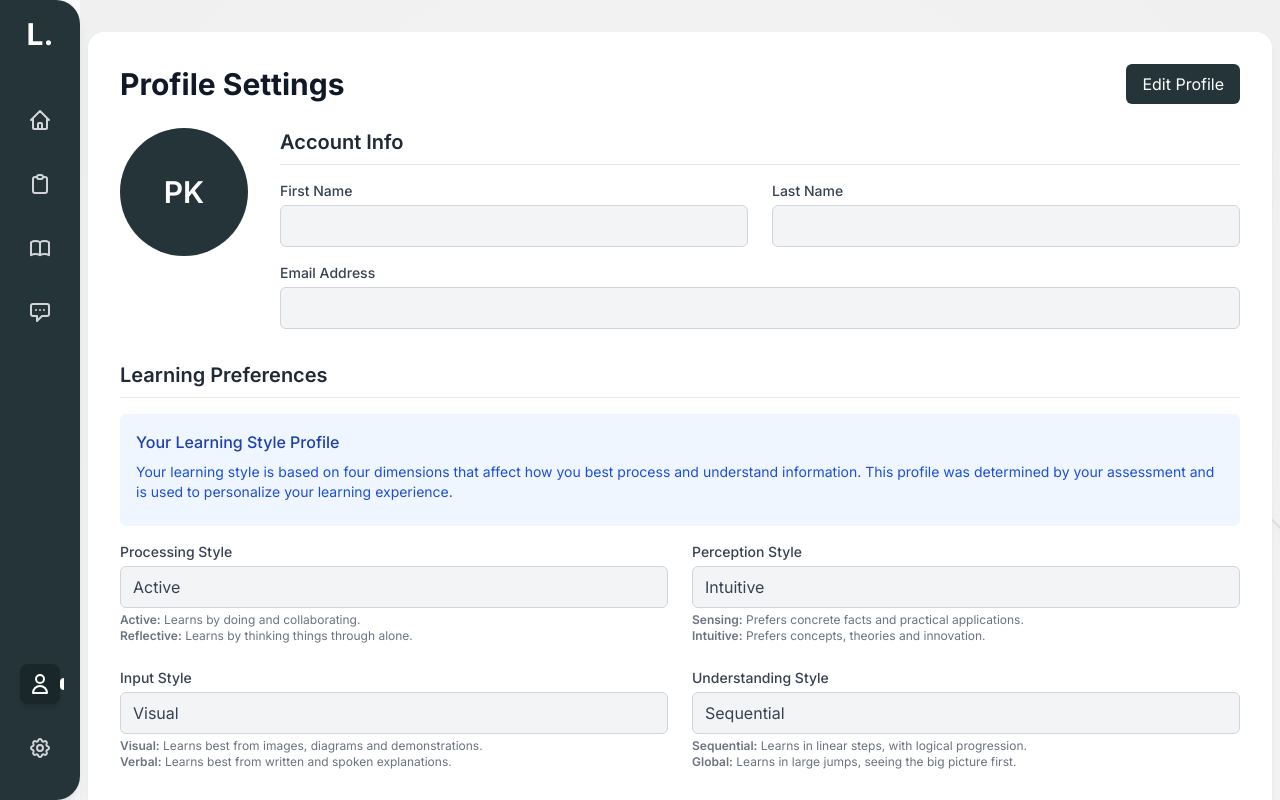
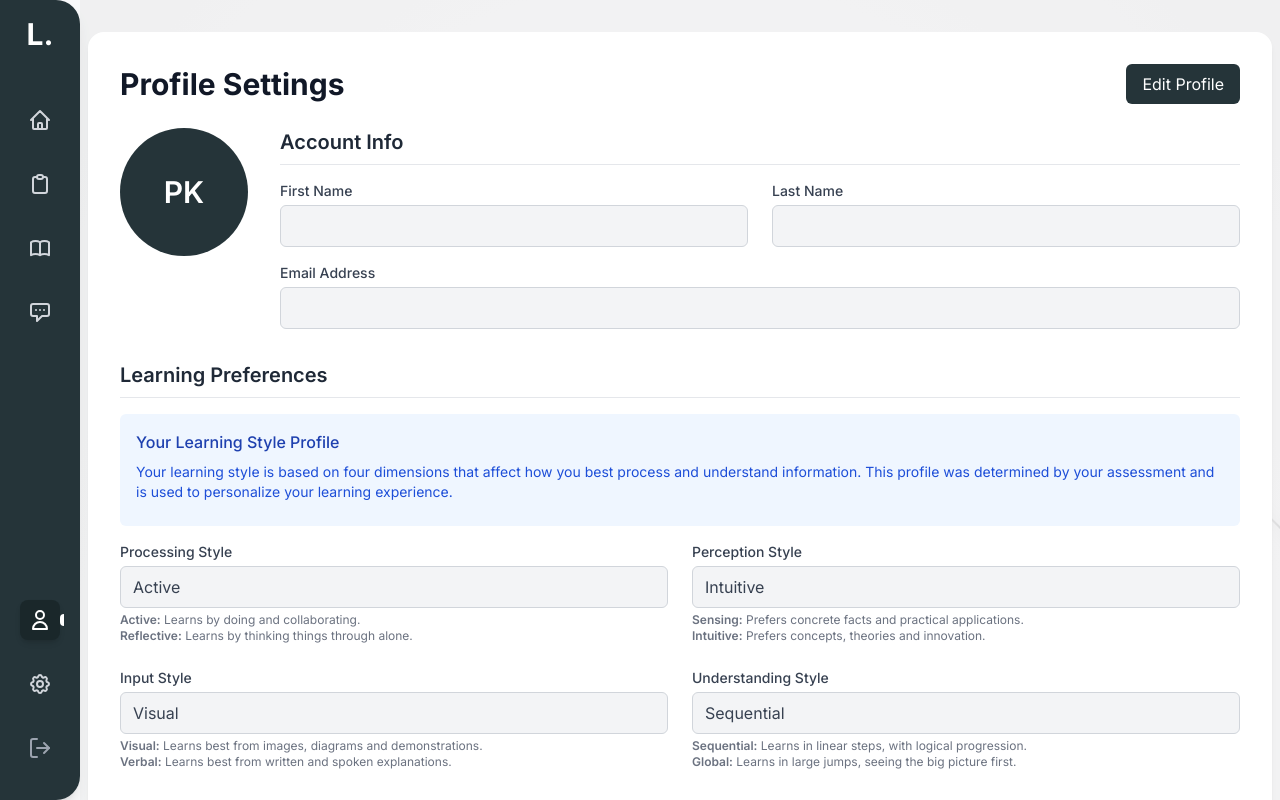
Before and after one commit to r2ja/learnify-frontend, a Next.js app: page /profile in a window 1280 px wide. Built offline with nearby package versions, Linux system fonts and the light colour scheme; no server answers; a web font is replaced by a local one.

Commit message:
Add logout button to navbar with proper functionality

```diff
--- a/src/components/layout/Navbar.tsx
+++ b/src/components/layout/Navbar.tsx
@@ -3,9 +3,12 @@
 import Link from 'next/link';
 import { usePathname } from 'next/navigation';
 import { NavItem } from './NavItem';
+import { useAuth } from '@/components/auth/AuthContext';
+import { LogOut } from 'lucide-react';
 
 export function Navbar() {
   const pathname = usePathname();
+  const { logout } = useAuth();
 
   return (
     <nav className="w-20 h-screen fixed left-0 top-0 bg-[var(--sidebar)] rounded-r-3xl p-4 flex flex-col items-center shadow-lg">
@@ -74,6 +77,16 @@ export function Navbar() {
             </svg>
           }
         />
+
+        {/* Logout Button */}
+        <button
+          onClick={logout}
+          className="w-10 h-10 rounded-lg text-gray-400 hover:text-white hover:bg-red-600/20 flex items-center justify-center transition-colors"
+          aria-label="Logout"
+          title="Logout"
+        >
+          <LogOut className="h-6 w-6" />
+        </button>
       </div>
     </nav>
   );
```
